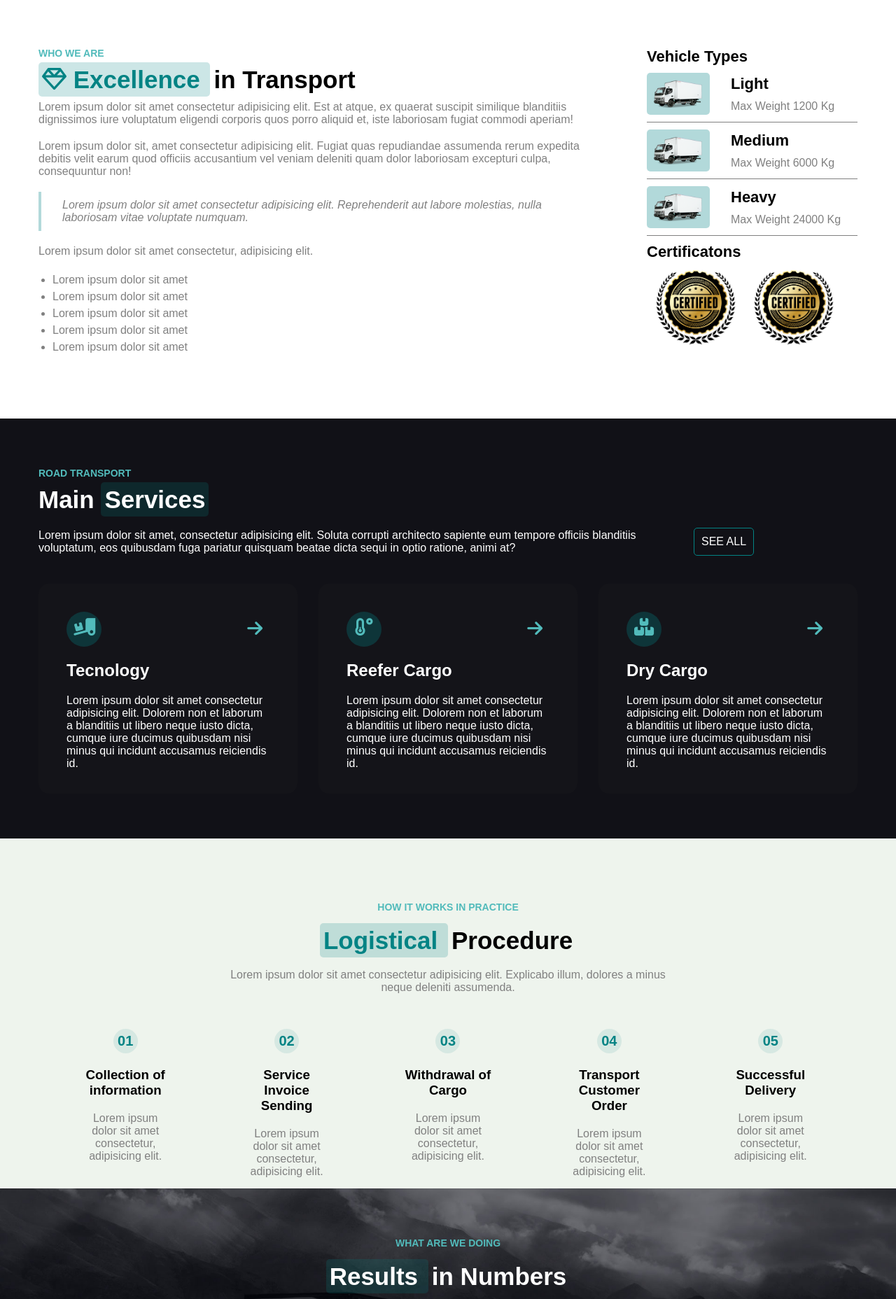
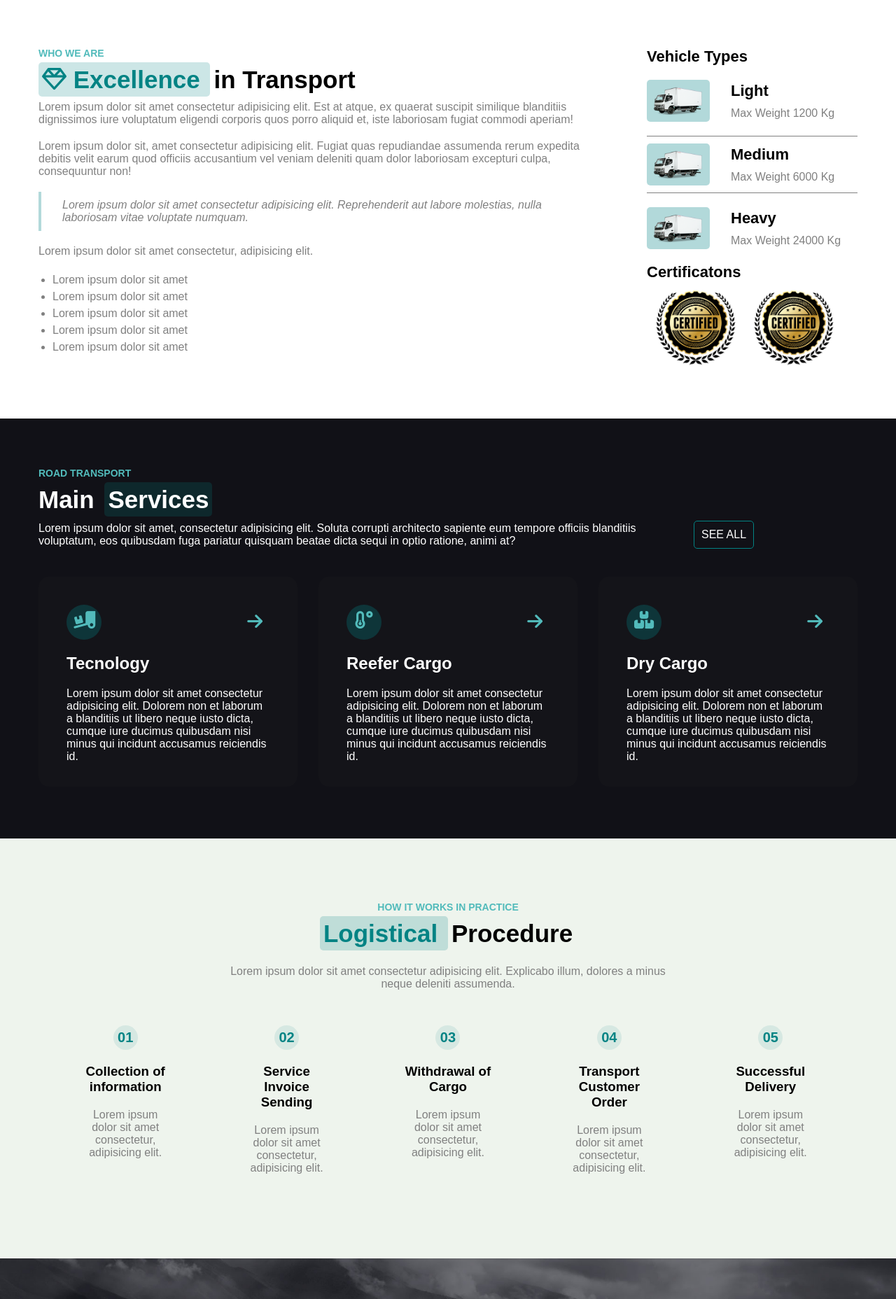
Before and after one commit to Wolf-23/proj-html-vuejs, a Vue app: page / in a window 1280 px wide. Shown: the part 642-2498 px from the top of the page at 70% size. Built offline with nearby package versions, Linux system fonts and the light colour scheme.

Commit message:
Refactoring: Style Scss Duplicato spostato in Styles.scss

```diff
--- a/src/App.vue
+++ b/src/App.vue
@@ -47,6 +47,7 @@ export default {
 <style lang="scss">
   @import '~@fortawesome/fontawesome-free/css/all.css';
   @import '../src/styles/general.scss';
-  @import '../src/styles/vars.scss'
+  @import '../src/styles/vars.scss';
+  @import '../src/styles/styles.scss';
 
 </style>
--- a/src/components/MyFeedback.vue
+++ b/src/components/MyFeedback.vue
@@ -2,12 +2,12 @@
     <section>
         <div class="container">
             <div class="centred-text">
-                <h3>Customer Testimonials</h3>
+                <h3 class="myPreTitle">Customer Testimonials</h3>
                 <h2>
-                    <span>
+                    <span class="white">
                         Trusted
                     </span>
-                    <span class="bg-green">
+                    <span class="bg-green white">
                         Feedback
                     </span>
                 </h2>
@@ -63,19 +63,6 @@
         padding: 60px 0;
         .centred-text {
             text-align: center;
-            h3 {
-                color: $brandColorLight;
-                text-transform: uppercase;
-                font-size: 12px;
-                padding-bottom: 20px;
-            }
-            h2 {
-                font-size: 35px;
-                padding-bottom: 20px;
-                span {
-                    color: #fff;
-                }
-            }
             .services-parag {
                 display: flex;
                 justify-content: center;
--- a/src/components/MyFooterTop.vue
+++ b/src/components/MyFooterTop.vue
@@ -175,20 +175,7 @@
                 justify-content: space-between;
                 .card-text {
                     .brand {
-                        font-size: 20px;
-                        letter-spacing: 3px;
-                        font-weight: bold;
                         margin-bottom: 30px;
-                        .brand-nex {
-                            color: $brandColorLight;
-                            background-color:rgba(3, 131, 132, 0.4);
-                            padding: 10px 0 10px 25px;
-                            border-radius: 50px 0 0 50px;
-                        }
-                        .brand-gen {
-                            color: #fff;
-                            padding-left: 5px;
-                        }
                     }
                     p {
                         padding-bottom: 20px;
--- a/src/components/MyHeaderBottom.vue
+++ b/src/components/MyHeaderBottom.vue
@@ -90,21 +90,6 @@
             padding: 25px 10px 0;
             z-index: 10;
             position: relative;
-            .brand {
-                font-size: 20px;
-                letter-spacing: 3px;
-                font-weight: bold;
-                .brand-nex {
-                    color: $brandColorLight;
-                    background-color:rgba(3, 131, 132, 0.4);
-                    padding: 10px 0 10px 25px;
-                    border-radius: 50px 0 0 50px;
-                }
-                .brand-gen {
-                    color: #fff;
-                    padding-left: 5px;
-                }
-            }
             ul {
                 list-style: none;
                 display: flex;
--- a/src/components/MyHeaderTop.vue
+++ b/src/components/MyHeaderTop.vue
@@ -43,6 +43,7 @@
             justify-content: space-between;
             align-items: center;
             color: lightgrey;
+            font-size: 14px;
             i {
                 padding-right: 10px;
                 font-size: 14px;
--- a/src/components/MyLogistical.vue
+++ b/src/components/MyLogistical.vue
@@ -1,7 +1,7 @@
 <template>
   <section>
         <div class="logistical-text">
-            <h3>How it works in practice</h3>
+            <h3 class="myPreTitle">How it works in practice</h3>
             <h2>
                 <span class="bg-green">
                     Logistical
@@ -51,28 +51,16 @@ export default {
 <style lang="scss" scoped>
     @import '../styles/vars.scss';
     section {
-        height: 500px;
+        height: 600px;
         background-color: #EEF4ED;
         padding: 90px 0;
         .logistical-text {
             text-align: center;
-            h3 {
-                text-transform: uppercase;
-                font-size: 14px;
-                padding-bottom: 20px;
-                color: $brandColorLight;
-            }
-            h2 {
-                font-size: 35px;
-                padding-bottom: 20px;
-                span {
-                    margin: 0 5px 0 0;
-                }
-            }
             p {
                 width: 50%;
                 margin: 0 auto;
                 color: gray;
+                padding-top: 15px;
             }
         }
         .cards {
--- a/src/components/MyMessage.vue
+++ b/src/components/MyMessage.vue
@@ -2,7 +2,7 @@
   <section>
     <div class="container">
         <div class="left">
-            <h3>Send a Message</h3>
+            <h3 class="myPreTitle">Send a Message</h3>
             <h2>
                 <span>
                     Get in
@@ -75,23 +75,11 @@
             display: flex;
             .left {
                 width: 70%;
-                h3 {
-                    text-transform: uppercase;
-                    font-size: 14px;
-                    padding-bottom: 20px;
-                    color: #52bbbb;
-                }
-                h2 .bg-green, h2 {
-                    font-size: 35px;
-                    margin-bottom: 20px;
-                    span {
-                        margin: 0 5px 0 0;
-                    }
-                }
                 p {
                     font-size: 13px;
                     color: gray;
                     padding-bottom: 20px;
+                    padding-top: 20px;
                 }
                 form {
                     width: 80%;
--- a/src/components/MyResults.vue
+++ b/src/components/MyResults.vue
@@ -1,12 +1,12 @@
 <template>
   <section>
     <div class="container">
-        <h3>What Are We Doing</h3>
+        <h3 class="myPreTitle">What Are We Doing</h3>
         <h2>
-            <span class="bg-green">
+            <span class="bg-green white">
                 Results
             </span>
-            <span>
+            <span class="white">
                 in Numbers
             </span>
         </h2>
@@ -49,19 +49,6 @@
         .container {
             padding: 70px 0;
             text-align: center;
-            h3 {
-                text-transform: uppercase;
-                font-size: 14px;
-                padding-bottom: 20px;
-                color: #52bbbb;
-            }
-            h2 .bg-green, h2 {
-                color: #fff;
-                font-size: 35px;
-                span {
-                    margin: 0 5px 0 0;
-                }
-            }
             .cards {
                 padding-top: 40px;
                 display: flex;
--- a/src/components/MyServices.vue
+++ b/src/components/MyServices.vue
@@ -1,12 +1,12 @@
 <template>
     <section>
         <div class="container">
-            <h3>Road Transport</h3>
+            <h3 class="myPreTitle">Road Transport</h3>
             <h2>
-                <span>
+                <span class="white">
                     Main
                 </span>
-                <span class="bg-green">
+                <span class="bg-green white">
                     Services
                 </span>
             </h2>
@@ -66,19 +66,6 @@
     background-color: #111117;
     .container {
         padding: 70px 0;
-        h3 {
-            color: $brandColorLight;
-            text-transform: uppercase;
-            font-size: 14px;
-            padding-bottom: 10px;
-        }
-        h2 {
-            font-size: 35px;
-            padding-bottom: 20px;
-            span {
-                color: #fff;
-            }
-        }
         .services-parag {
             display: flex;
             align-items: center;
--- a/src/components/MyWhoWeAre.vue
+++ b/src/components/MyWhoWeAre.vue
@@ -2,7 +2,7 @@
     <section>
       <div class="container">
         <div class="left">
-            <h3>Who We Are</h3>
+            <h3 class="myPreTitle">Who We Are</h3>
             <h2>
                 <span class="bg-green">
                     <i class="fa-regular fa-gem"></i>
@@ -36,7 +36,7 @@
                     <h4>Max Weight 1200 Kg</h4>
                 </div>
             </div>
-            <div class="truck">
+            <div class="truck truck-center">
                 <img class="img-truck" src="../assets/images/truck-1.png" alt="Veicolo">
                 <div class="truck-features">
                     <h3>Medium</h3>
@@ -73,19 +73,6 @@
             padding: 70px 0;
             .left{
                 width: 70%;
-                h3 {
-                    color: $brandColorLight;
-                    padding-bottom: 10px;
-                    text-transform: uppercase;
-                    font-size: 14px;
-                }
-                h2 {
-                    font-size: 35px;
-                    padding-bottom: 10px;
-                    span {
-                        margin: 0 5px 0 0;
-                    }
-                }
                 p {
                     margin-bottom: 20px;
                     color: grey;
@@ -115,8 +102,7 @@
                 .truck {
                     display: flex;
                     align-items: center;
-                    padding-bottom: 10px;
-                    border-bottom: 1px solid grey;
+                    padding: 10px 0;
                     margin-bottom: 10px;
                     .img-truck {
                         width: 90px;
@@ -132,6 +118,10 @@
                         }
                     }
                 }
+                .truck-center {
+                    border-bottom: 1px solid grey;
+                    border-top: 1px solid grey;
+                }
                 .certification {
                     width: 120px;
                     margin: 0 10px;
--- a/src/styles/general.scss
+++ b/src/styles/general.scss
@@ -9,26 +9,3 @@
     max-width: 1170px;
     margin: 0 auto;
 }
-
-.my-btn, .my-empty-btn {
-    padding: 10px;
-    border-radius: 5px;
-    text-decoration: none;
-    text-transform: uppercase;
-    color: #fff;
-}
-
-.my-btn {
-    background-color: #038384;
-}
-
-.my-empty-btn {
-    border: 1px solid #038384;
-}
-
-.bg-green {
-    color: #038384;
-    background-color: rgba(3, 131, 132, 0.2);
-    padding: 5px;
-    border-radius: 5px;
-}
--- /dev/null
+++ b/src/styles/styles.scss
@@ -0,0 +1,57 @@
+.my-btn, .my-empty-btn {
+    padding: 10px;
+    border-radius: 5px;
+    text-decoration: none;
+    text-transform: uppercase;
+    color: #fff;
+}
+
+.my-btn {
+    background-color: #038384;
+}
+
+.my-empty-btn {
+    border: 1px solid #038384;
+}
+
+.bg-green {
+    color: #038384;
+    background-color: rgba(3, 131, 132, 0.2);
+    padding: 5px;
+    border-radius: 5px;
+}
+
+.brand {
+    font-size: 20px;
+    letter-spacing: 3px;
+    font-weight: bold;
+    .brand-nex {
+        color: $brandColorLight;
+        background-color:rgba(3, 131, 132, 0.4);
+        padding: 10px 0 10px 25px;
+        border-radius: 50px 0 0 50px;
+    }
+    .brand-gen {
+        color: #fff;
+        padding-left: 5px;
+    }
+}
+
+h3.myPreTitle {
+    color: $brandColorLight;
+    padding-bottom: 10px;
+    text-transform: uppercase;
+    font-size: 14px;
+}
+
+h2 {
+    font-size: 35px;
+    padding-bottom: 10px;
+    span {
+        margin: 0 5px 0 0;
+    }
+}
+
+.white {
+    color: #fff;
+}
```
